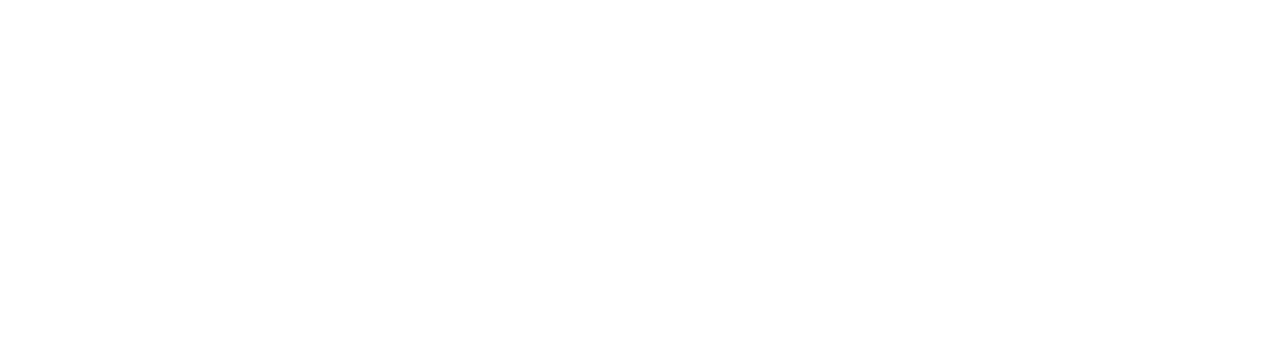
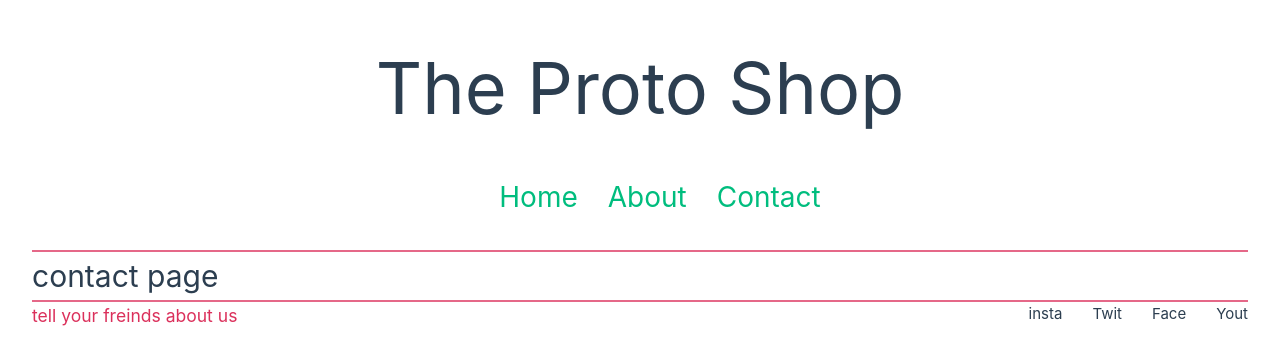
Before and after one commit to blbarr01/proto-shop, a Vue app: page /about in a window 1280 px wide. Before the commit this address had no page. Shown: the top 364 px of the page. Built offline with nearby package versions, Linux system fonts and the light colour scheme.

Commit message:
adds routes and scaffolding for about page and contact page

```diff
--- a/src/components/SiteHeader.vue
+++ b/src/components/SiteHeader.vue
@@ -1,10 +1,25 @@
 <template>
   <header>
     <h1>{{ title }}</h1>
+    <nav>
+      <ul class="nav-list">
+        <li class="nav-item">
+          <RouterLink to="/"> Home </RouterLink>
+        </li>
+        <li class="nav-item">
+          <RouterLink to="/about"> About </RouterLink>
+        </li >
+        <li class="nav-item">
+          <RouterLink to="/contact"> Contact </RouterLink>
+        </li>
+      </ul>
+    </nav>
   </header>
 </template>
 
 <script setup lang="ts">
+import { RouterLink } from 'vue-router';
+
 import { ref } from 'vue'
 const title = ref('The Proto Shop')
 </script>
@@ -12,10 +27,25 @@
 <style scoped>
 h1 {
   text-align: center;
-  border-bottom: 2px solid rgba(219, 48, 91, 0.725);
+  font-size: 4.5rem;
 }
 
 header {
   max-width: 1280px;
+  border-bottom: 2px solid rgba(219, 48, 91, 0.725);
+}
+
+.nav-list{
+  list-style: none;
+  display: flex;
+  flex-direction: row;
+  justify-content: center;
+  gap: 2em;
+  margin:2em auto;
+}
+
+
+.nav-item{
+  font-size: 1.75rem;
 }
 </style>
--- a/src/router/index.ts
+++ b/src/router/index.ts
@@ -1,5 +1,7 @@
 import { createRouter, createWebHistory } from 'vue-router'
 import Home from '@/views/Home.vue'
+import About from '@/views/About.vue'
+import Contact from '@/views/Contact.vue'
 const router = createRouter({
   history: createWebHistory(import.meta.env.BASE_URL),
   routes: [
@@ -7,6 +9,16 @@
       path: '/',
       name: 'Home',
       component: Home
+    },
+    {
+      path: '/about',
+      name: 'About',
+      component: About
+    },
+    {
+      path: '/contact',
+      name: 'Contact',
+      component: Contact
     }
   ]
 })
--- /dev/null
+++ b/src/views/About.vue
@@ -0,0 +1,12 @@
+<template>
+    <Header />
+    <h1>contact page</h1>
+    <Footer />
+  </template>
+
+  <script lang="ts" setup>
+  import Header from '@/components/SiteHeader.vue'
+  import Footer from '@/components/SiteFooter.vue'
+  </script>
+
+  <style lang="scss" scoped></style>
--- /dev/null
+++ b/src/views/Contact.vue
@@ -0,0 +1,12 @@
+<template>
+    <Header />
+    <h1>contact page</h1>
+    <Footer />
+  </template>
+
+  <script lang="ts" setup>
+  import Header from '@/components/SiteHeader.vue'
+  import Footer from '@/components/SiteFooter.vue'
+  </script>
+
+  <style lang="scss" scoped></style>
```
